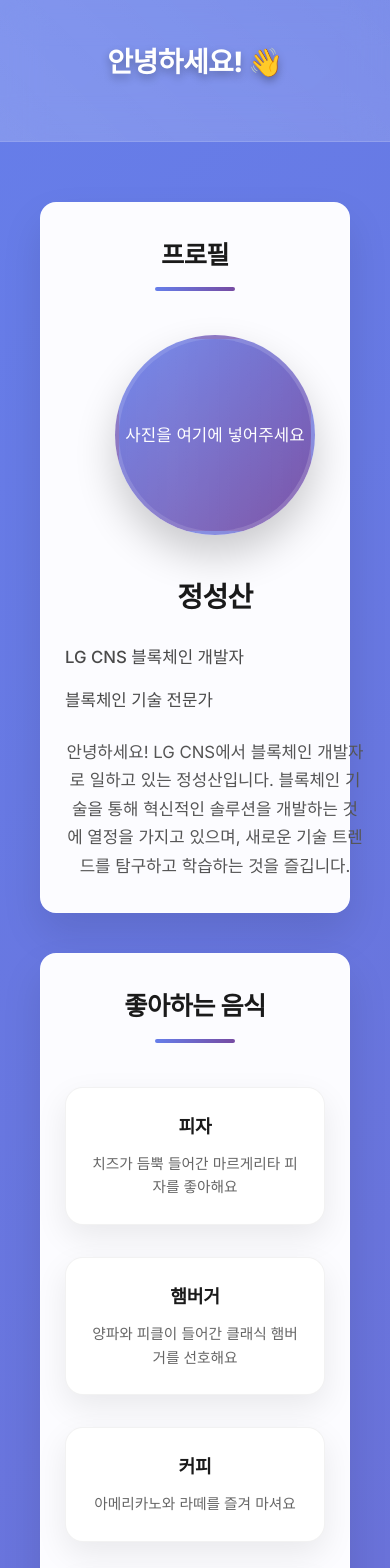
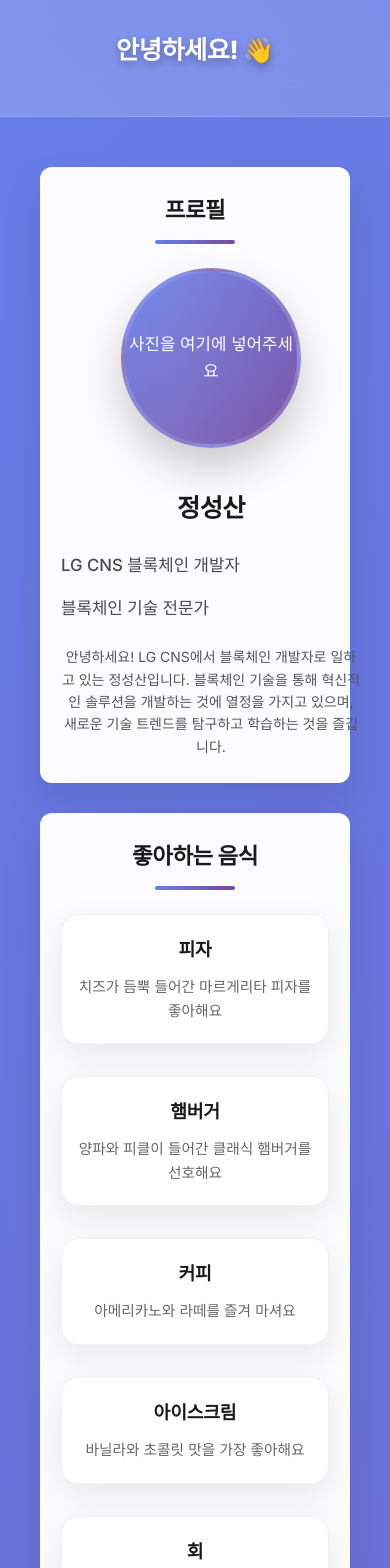
Before and after one commit to jss5187/selso, a React (Create React App) app: page / in a window 390 px wide. Shown: the top 1568 px of the page. Built offline with nearby package versions, Linux system fonts and the light colour scheme.

Commit message:
모바일 반응성 개선

```diff
--- a/src/App.css
+++ b/src/App.css
@@ -657,53 +657,126 @@ section {
 
 @media (max-width: 480px) {
   .container {
-    padding: 0 24px;
+    padding: 0 20px;
   }
 
   section {
-    margin: 40px 0;
-    padding: 32px 0;
-    border-radius: 16px;
+    margin: 30px 0;
+    padding: 24px 0;
+    border-radius: 12px;
   }
 
   .header {
-    padding: 40px 0;
+    padding: 30px 0;
   }
 
   .title {
-    font-size: 2rem;
+    font-size: 1.8rem;
   }
 
   .section-title {
+    font-size: 1.6rem;
+    margin-bottom: 40px;
+  }
+
+  .image-placeholder {
+    width: 180px;
+    height: 180px;
+  }
+
+  .name {
     font-size: 1.8rem;
   }
 
-  .image-placeholder {
-    width: 200px;
-    height: 200px;
-  }
-
-  .name {
-    font-size: 2rem;
+  .bio {
+    font-size: 1rem;
+    line-height: 1.6;
   }
 
   .hobby-card,
   .food-card,
   .trait-card,
   .social-link-card {
-    padding: 24px 20px;
+    padding: 20px 16px;
+  }
+
+  .hobby-emoji {
+    font-size: 2.5rem;
+    margin-bottom: 16px;
+  }
+
+  .hobby-title {
+    font-size: 1.2rem;
+  }
+
+  .hobby-description {
+    font-size: 0.95rem;
   }
 
   .social-links-grid {
     grid-template-columns: 1fr;
+    gap: 16px;
   }
 
   .interests-grid {
-    grid-template-columns: repeat(auto-fit, minmax(150px, 1fr));
+    grid-template-columns: repeat(auto-fit, minmax(140px, 1fr));
+    gap: 16px;
   }
 
   .interest-card {
-    padding: 20px 16px;
+    padding: 16px 12px;
+  }
+
+  .interest-name {
+    font-size: 1rem;
+  }
+
+  .interest-description {
+    font-size: 0.85rem;
+  }
+
+  .contact-description {
+    font-size: 1.1rem;
+    margin-bottom: 40px;
+  }
+}
+
+/* 매우 작은 화면 (320px 이하) */
+@media (max-width: 320px) {
+  .container {
+    padding: 0 16px;
+  }
+
+  .title {
+    font-size: 1.6rem;
+  }
+
+  .section-title {
+    font-size: 1.4rem;
+  }
+
+  .image-placeholder {
+    width: 150px;
+    height: 150px;
+  }
+
+  .name {
+    font-size: 1.6rem;
+  }
+
+  .hobby-card,
+  .food-card,
+  .trait-card,
+  .social-link-card {
+    padding: 16px 12px;
+  }
+
+  .hobby-emoji {
+    font-size: 2rem;
+  }
+
+  .interests-grid {
+    grid-template-columns: 1fr;
   }
 }
 
```
